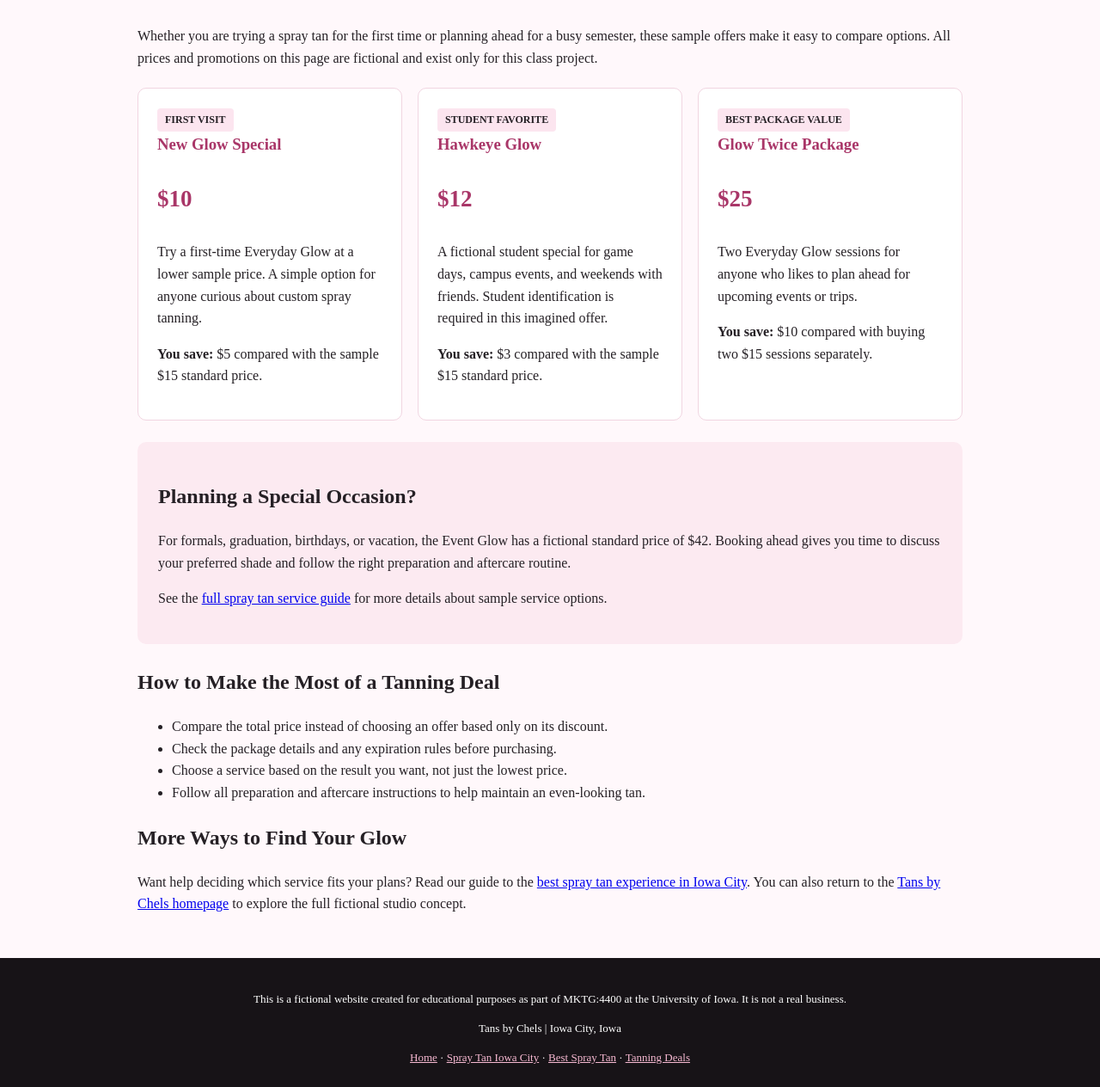
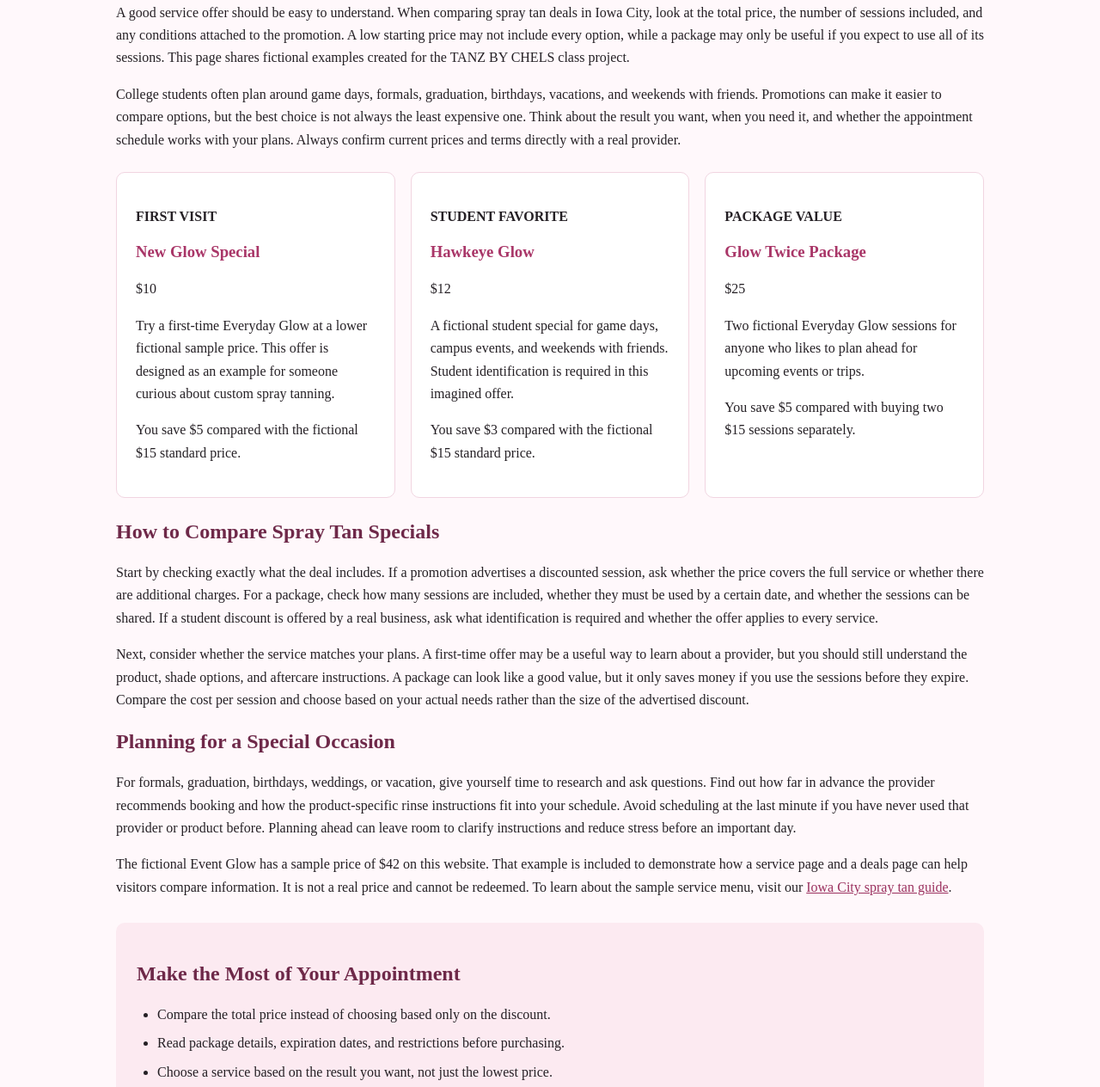
Before and after one commit to morgpeterson/Tan-website-chels, a plain HTML site: page iowa-city-tanning-deals.html in a window 1280 px wide. Shown: the part 518-1782 px from the top of the page at 86% size. Drawn offline with Linux system fonts and the light colour scheme.

Commit message:
Revise Iowa City tanning deals page layout and content
Updated the HTML structure and styles for the Iowa City tanning deals page, including new meta tags, improved layout, and additional sections for better user experience.

```diff
--- a/iowa-city-tanning-deals.html
+++ b/iowa-city-tanning-deals.html
@@ -1,113 +1,91 @@
-
 <!DOCTYPE html>
 <html lang="en">
 <head>
 <meta charset="UTF-8">
 <meta name="viewport" content="width=device-width, initial-scale=1.0">
 <title>Iowa City Tanning Deals | Tanz by Chels</title>
-  <meta name="description" content="Explore fictional Iowa City tanning deals from Tans by Chels, including student specials, first-visit pricing, and spray tan packages.">
+<meta name="description" content="Explore fictional Iowa City spray tan deals, student specials, package examples, and tips for comparing promotional offers.">
+<link rel="canonical" href="https://morgpeterson.github.io/Tan-website-chels/iowa-city-tanning-deals.html">
 <style>
-    * { box-sizing: border-box; }
-    body { margin: 0; font-family: Times New Roman, sans-serif; color: #252025; background: #fff8fb; line-height: 1.6; }
-    .notice { background: #fce5ef; padding: 12px 18px; text-align: center; font-size: 13px; }
-    header { background: #171317; color: white; padding: 22px 18px; text-align: center; }
-    header h1 { margin: 0; font-size: 34px; letter-spacing: 2px; }
-    header p { margin: 4px 0 0; color: #f7b9d2; }
-    nav { background: #292129; display: flex; justify-content: center; flex-wrap: wrap; gap: 8px 22px; padding: 14px; }
-    nav a { color: white; text-decoration: none; font-weight: bold; font-size: 14px; }
-    nav a:hover { color: #f7b9d2; }
-    .hero { padding: 48px 20px; text-align: center; background: #f9dce8; }
-    .hero h2 { font-size: clamp(29px, 5vw, 42px); line-height: 1.2; margin: 0 auto 14px; max-width: 800px; }
-    .hero p { max-width: 650px; margin: auto; }
-    main { max-width: 1000px; margin: auto; padding: 34px 20px; }
-    .cards { display: grid; grid-template-columns: repeat(auto-fit, minmax(220px, 1fr)); gap: 18px; margin: 22px 0; }
-    .card { background: white; border: 1px solid #f1d5e1; border-radius: 10px; padding: 22px; }
-    .card h3 { color: #a93668; margin-top: 0; }
-    .price { font-size: 27px; font-weight: bold; color: #a93668; }
-    .label { display: inline-block; background: #fce5ef; border-radius: 4px; padding: 4px 9px; font-size: 12px; font-weight: bold; }
-    .soft { background: #fceaf1; padding: 24px; border-radius: 10px; margin: 25px 0; }
-    footer { background: #171317; color: white; text-align: center; padding: 25px 18px; font-size: 13px; }
-    footer a { color: #f7b9d2; }
-    @media (max-width: 480px) { header h1 { font-size: 27px; } nav { gap: 10px 15px; } main { padding: 25px 16px; } }
+*{box-sizing:border-box}
+body{margin:0;font-family:"Times New Roman",serif;color:#252025;background:#fff8fb;line-height:1.65}
+.notice{background:#fce5ef;padding:12px 18px;text-align:center;font-size:13px}
+header{background:#171317;color:white;padding:22px 18px;text-align:center}
+header h1{margin:0;font-size:34px;letter-spacing:2px}
+header p{margin:4px 0 0;color:#f7b9d2}
+nav{background:#292129;display:flex;justify-content:center;flex-wrap:wrap;gap:8px 22px;padding:14px}
+nav a{color:white;text-decoration:none;font-weight:bold;font-size:14px}
+nav a:hover,nav a:focus{color:#f7b9d2;text-decoration:underline}
+.hero{padding:48px 20px;text-align:center;background:linear-gradient(135deg,#f9dce8,#fff4f8)}
+.hero h2{font-size:clamp(29px,5vw,42px);line-height:1.2;margin:0 auto 14px;max-width:800px}
+.hero p{max-width:680px;margin:0 auto}
+main{max-width:1050px;margin:auto;padding:36px 20px}
+h2,h3{line-height:1.25}
+h2{color:#6e2949}
+h3{color:#a93668}
+.card-grid{display:grid;grid-template-columns:repeat(auto-fit,minmax(220px,1fr));gap:18px;margin:24px 0}
+.card{background:white;border:1px solid #f1d5e1;border-radius:10px;padding:22px}
+.card h3{margin-top:0}
+.soft{background:#fceaf1;padding:24px;border-radius:10px;margin:28px 0}
+.button{display:inline-block;background:#d9578c;color:white;text-decoration:none;padding:11px 20px;border-radius:5px;font-weight:bold;margin-top:12px}
+.button:hover,.button:focus{background:#a93668}
+ul{padding-left:24px}
+li{margin:7px 0}
+footer{background:#171317;color:white;text-align:center;padding:25px 18px;font-size:13px}
+footer a{color:#f7b9d2}
+a{color:#9b315f}
+a:focus{outline:2px solid #d9578c;outline-offset:3px}
+@media(max-width:520px){header h1{font-size:27px}nav{gap:10px 14px}nav a{font-size:13px}.hero{padding:40px 17px}main{padding:27px 16px}.notice{font-size:12px}}
 </style>
 </head>
 <body>
 <div class="notice">This is a fictional website created for educational purposes as part of MKTG:4400 at the University of Iowa. It is not a real business.</div>
-
-  <header>
-    <h1>TANZ BY CHELS</h1>
-    <p>Your glow, your way.</p>
-  </header>
-
-  <nav aria-label="Main navigation">
-    <a href="index.html">Home</a>
+<header><h1>TANZ BY CHELS</h1><p>Your glow, your way.</p></header>
+<nav aria-label="Main navigation"><a href="index.html">Home</a>
 <a href="spray-tan-iowa-city.html">Spray Tan Iowa City</a>
 <a href="best-spray-tan-iowa-city.html">Best Spray Tan</a>
 <a href="iowa-city-tanning-deals.html">Tanning Deals</a>
-  </nav>
+<a href="spray-tan-prep-aftercare.html">Prep & Aftercare</a></nav>
+<section class="hero"><h2>Iowa City Tanning Deals</h2><p>Compare fictional sample offers and learn what to check before choosing a spray tan promotion.</p></section>
+<main>
 
-  <section class="hero">
+<section>
 <h2>Iowa City Tanning Deals</h2>
-    <p>A good glow does not have to mean a big price tag. Explore our fictional spray tan specials, designed with students, special occasions, and regular glow days in mind.</p>
+<p>A good service offer should be easy to understand. When comparing spray tan deals in Iowa City, look at the total price, the number of sessions included, and any conditions attached to the promotion. A low starting price may not include every option, while a package may only be useful if you expect to use all of its sessions. This page shares fictional examples created for the TANZ BY CHELS class project.</p>
+<p>College students often plan around game days, formals, graduation, birthdays, vacations, and weekends with friends. Promotions can make it easier to compare options, but the best choice is not always the least expensive one. Think about the result you want, when you need it, and whether the appointment schedule works with your plans. Always confirm current prices and terms directly with a real provider.</p>
+</section>
+<section class="card-grid">
+<article class="card"><p><strong>FIRST VISIT</strong></p><h3>New Glow Special</h3><p class="price">$10</p><p>Try a first-time Everyday Glow at a lower fictional sample price. This offer is designed as an example for someone curious about custom spray tanning.</p><p>You save $5 compared with the fictional $15 standard price.</p></article>
+<article class="card"><p><strong>STUDENT FAVORITE</strong></p><h3>Hawkeye Glow</h3><p class="price">$12</p><p>A fictional student special for game days, campus events, and weekends with friends. Student identification is required in this imagined offer.</p><p>You save $3 compared with the fictional $15 standard price.</p></article>
+<article class="card"><p><strong>PACKAGE VALUE</strong></p><h3>Glow Twice Package</h3><p class="price">$25</p><p>Two fictional Everyday Glow sessions for anyone who likes to plan ahead for upcoming events or trips.</p><p>You save $5 compared with buying two $15 sessions separately.</p></article>
+</section>
+<section>
+<h2>How to Compare Spray Tan Specials</h2>
+<p>Start by checking exactly what the deal includes. If a promotion advertises a discounted session, ask whether the price covers the full service or whether there are additional charges. For a package, check how many sessions are included, whether they must be used by a certain date, and whether the sessions can be shared. If a student discount is offered by a real business, ask what identification is required and whether the offer applies to every service.</p>
+<p>Next, consider whether the service matches your plans. A first-time offer may be a useful way to learn about a provider, but you should still understand the product, shade options, and aftercare instructions. A package can look like a good value, but it only saves money if you use the sessions before they expire. Compare the cost per session and choose based on your actual needs rather than the size of the advertised discount.</p>
+</section>
+<section>
+<h2>Planning for a Special Occasion</h2>
+<p>For formals, graduation, birthdays, weddings, or vacation, give yourself time to research and ask questions. Find out how far in advance the provider recommends booking and how the product-specific rinse instructions fit into your schedule. Avoid scheduling at the last minute if you have never used that provider or product before. Planning ahead can leave room to clarify instructions and reduce stress before an important day.</p>
+<p>The fictional Event Glow has a sample price of $42 on this website. That example is included to demonstrate how a service page and a deals page can help visitors compare information. It is not a real price and cannot be redeemed. To learn about the sample service menu, visit our <a href="spray-tan-iowa-city.html">Iowa City spray tan guide</a>.</p>
+</section>
+<section class="soft">
+<h2>Make the Most of Your Appointment</h2>
+<ul>
+<li>Compare the total price instead of choosing based only on the discount.</li>
+<li>Read package details, expiration dates, and restrictions before purchasing.</li>
+<li>Choose a service based on the result you want, not just the lowest price.</li>
+<li>Ask what preparation and aftercare steps are recommended for the product.</li>
+<li>Plan the appointment around your calendar and the provider's instructions.</li>
+</ul>
+<p>Want help deciding which service fits your plans? Read our guide to the <a href="best-spray-tan-iowa-city.html">best spray tan experience in Iowa City</a> or return to the <a href="index.html">TANZ BY CHELS homepage</a>. All promotions, prices, and services on this website are fictional educational examples.</p>
 </section>
 
-  <main>
-    <h2>Find Your Favorite Deal</h2>
-    <p>Whether you are trying a spray tan for the first time or planning ahead for a busy semester, these sample offers make it easy to compare options. All prices and promotions on this page are fictional and exist only for this class project.</p>
-
-    <div class="cards">
-      <article class="card">
-        <span class="label">FIRST VISIT</span>
-        <h3>New Glow Special</h3>
-        <p class="price">$10</p>
-        <p>Try a first-time Everyday Glow at a lower sample price. A simple option for anyone curious about custom spray tanning.</p>
-        <p><strong>You save:</strong> $5 compared with the sample $15 standard price.</p>
-      </article>
-
-      <article class="card">
-        <span class="label">STUDENT FAVORITE</span>
-        <h3>Hawkeye Glow</h3>
-        <p class="price">$12</p>
-        <p>A fictional student special for game days, campus events, and weekends with friends. Student identification is required in this imagined offer.</p>
-        <p><strong>You save:</strong> $3 compared with the sample $15 standard price.</p>
-      </article>
-
-      <article class="card">
-        <span class="label">BEST PACKAGE VALUE</span>
-        <h3>Glow Twice Package</h3>
-        <p class="price">$25</p>
-        <p>Two Everyday Glow sessions for anyone who likes to plan ahead for upcoming events or trips.</p>
-        <p><strong>You save:</strong> $10 compared with buying two $15 sessions separately.</p>
-      </article>
-    </div>
-
-    <section class="soft">
-      <h2>Planning a Special Occasion?</h2>
-      <p>For formals, graduation, birthdays, or vacation, the Event Glow has a fictional standard price of $42. Booking ahead gives you time to discuss your preferred shade and follow the right preparation and aftercare routine.</p>
-      <p>See the <a href="spray-tan-iowa-city.html">full spray tan service guide</a> for more details about sample service options.</p>
-    </section>
-
-    <h2>How to Make the Most of a Tanning Deal</h2>
-    <ul>
-      <li>Compare the total price instead of choosing an offer based only on its discount.</li>
-      <li>Check the package details and any expiration rules before purchasing.</li>
-      <li>Choose a service based on the result you want, not just the lowest price.</li>
-      <li>Follow all preparation and aftercare instructions to help maintain an even-looking tan.</li>
-    </ul>
-
-    <h2>More Ways to Find Your Glow</h2>
-    <p>Want help deciding which service fits your plans? Read our guide to the <a href="best-spray-tan-iowa-city.html">best spray tan experience in Iowa City</a>. You can also return to the <a href="index.html">Tans by Chels homepage</a> to explore the full fictional studio concept.</p>
 </main>
-
 <footer>
 <p>This is a fictional website created for educational purposes as part of MKTG:4400 at the University of Iowa. It is not a real business.</p>
 <p>Tans by Chels | Iowa City, Iowa</p>
-    <p>
-      <a href="index.html">Home</a> ·
-      <a href="spray-tan-iowa-city.html">Spray Tan Iowa City</a> ·
-      <a href="best-spray-tan-iowa-city.html">Best Spray Tan</a> ·
-      <a href="iowa-city-tanning-deals.html">Tanning Deals</a>
-    </p>
+<p><a href="index.html">Home</a> · <a href="spray-tan-iowa-city.html">Spray Tan Iowa City</a> · <a href="best-spray-tan-iowa-city.html">Best Spray Tan</a> · <a href="iowa-city-tanning-deals.html">Tanning Deals</a> · <a href="spray-tan-prep-aftercare.html">Prep & Aftercare</a></p>
 </footer>
 </body>
 </html>
```
Lines whose indentation alone changed are shown as unchanged.
